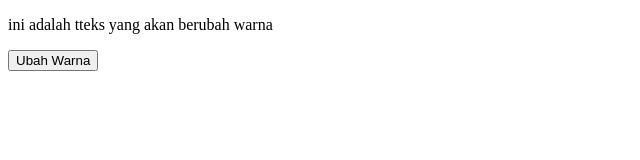
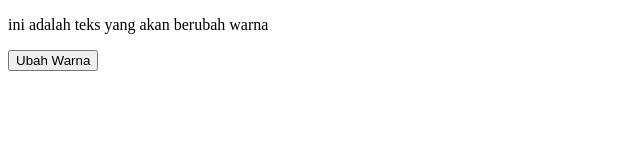
Before and after one commit to silfimaharani799-lgtm/WEB1_SI02, a plain HTML site: page pertemuan11/lat3.html in a window 1280 px wide. Shown: the full height of the page, 0-640 px from the left. Drawn offline with nearby package versions, Linux system fonts and the light colour scheme.

Commit message:
Fix typo in text color change example and remove outdated praktikum.html file

```diff
--- a/pertemuan11/lat3.html
+++ b/pertemuan11/lat3.html
@@ -7,7 +7,7 @@
     <script src="https://code.jquery.com/jquery-3.7.1.Manipulation.js"></script>
 </head>
 <body>
-    <p id="text">ini adalah tteks yang akan berubah warna</p>
+    <p id="text">ini adalah teks yang akan berubah warna</p>
 
     <button id="btn">Ubah Warna</button>
 
```
Also changed, not shown: pertemuan5/pertemuan3/praktikum.html (renamed from pertemuan3/praktikum.html).
